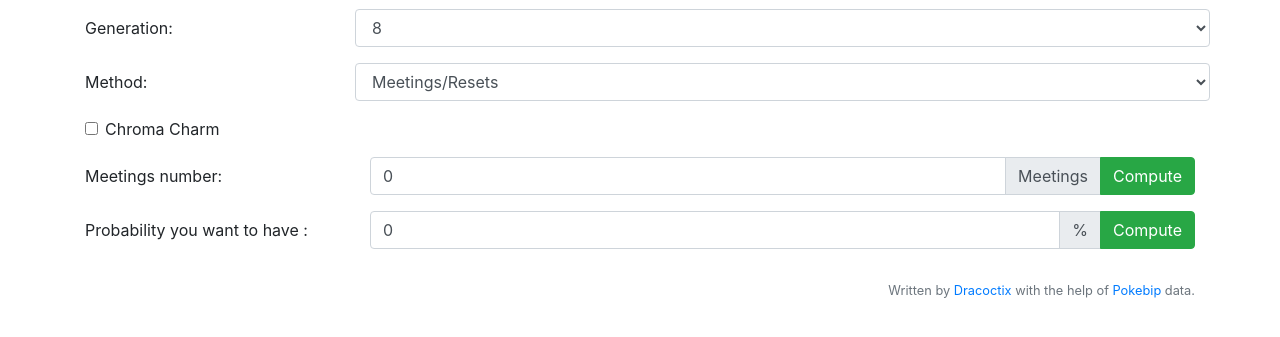
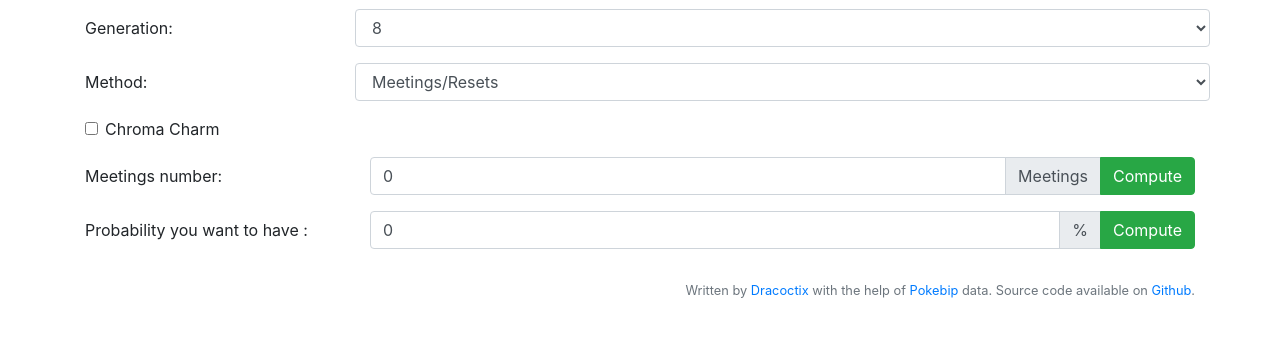
Before and after one commit to yanbuatois/pokemon-shiny-calculator, a website with bundled scripts: page index.html in a window 1280 px wide. Shown: the part 51-388 px from the top of the page. Built offline with nearby package versions, Linux system fonts and the light colour scheme.

Commit message:
Added repository link.

```diff
--- a/index.html
+++ b/index.html
@@ -66,7 +66,8 @@
         </div>
         <div class="row">
             <small class="col-12 text-muted text-right">Written by <a href="https://www.github.com/yanbuatois">Dracoctix</a> with the help of
-                <a href="https://www.pokebip.com/page/jeuxvideo/dossier_shasse/index">Pokebip</a> data.</small>
+                <a href="https://www.pokebip.com/page/jeuxvideo/dossier_shasse/index">Pokebip</a> data. Source code available on
+                <a href="https://www.github.com/yanbuatois/pokemon-shiny-calculator">Github</a>.</small>
         </div>
     </div>
     <script src="./scripts/main.js" type="module"></script>
```
